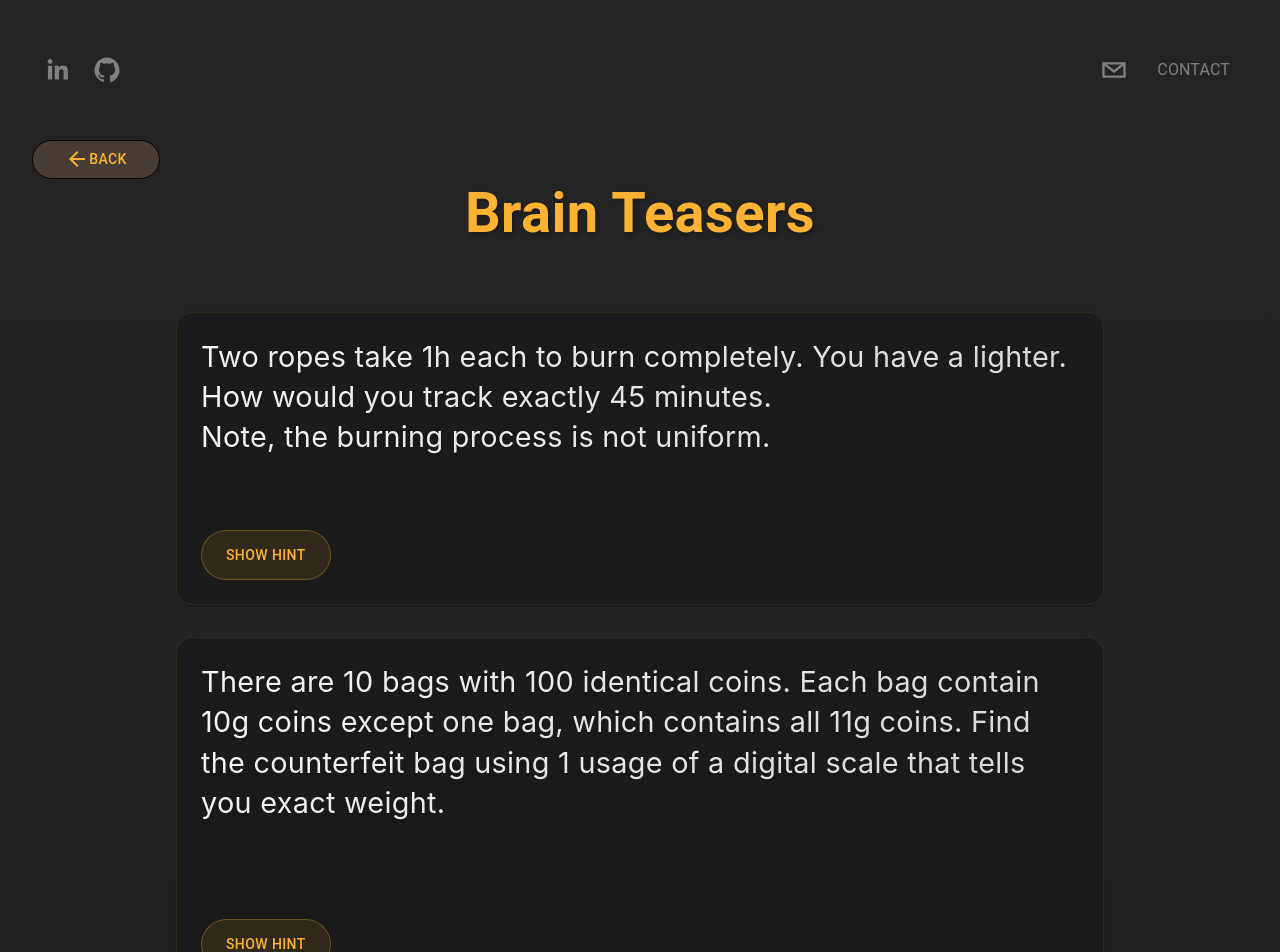
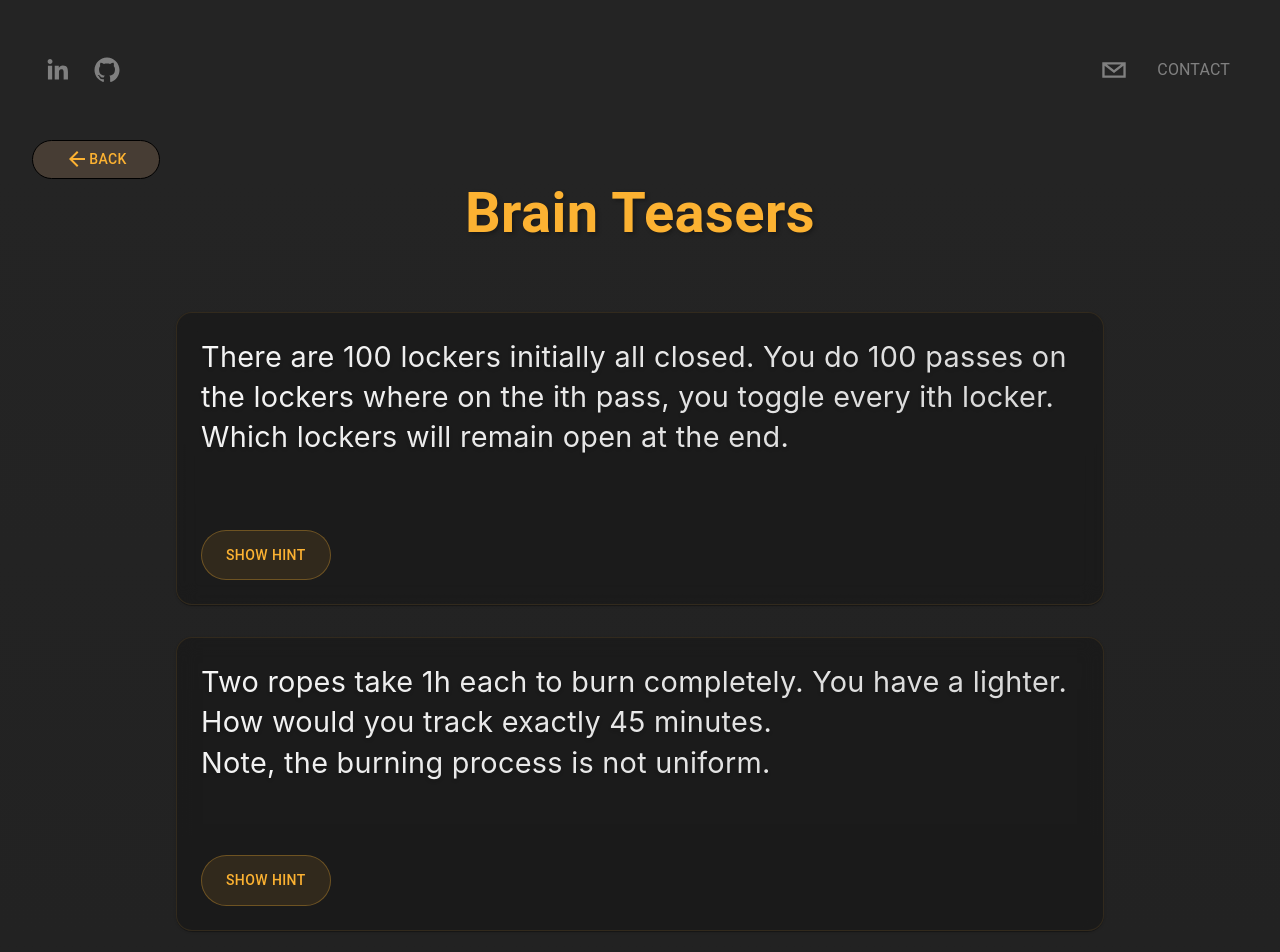
Before and after one commit to LGeoff31/Porfolio, a Next.js app: page /brainteasers in a window 1280 px wide. Shown: the top 952 px of the page. Built offline with nearby package versions, Linux system fonts and the light colour scheme.

Commit message:
locker riddle

```diff
--- a/pages/brainteasers.tsx
+++ b/pages/brainteasers.tsx
@@ -17,9 +17,13 @@ import LightbulbIcon from "@mui/icons-material/Lightbulb";
 const brainTeasers = [
   {
     question:
+      "There are 100 lockers initially all closed. You do 100 passes on the lockers where on the ith pass, you toggle every ith locker. Which lockers will remain open at the end.",
+    hint: "You may light the rope from both ends, when they intersect, half the time has passed.",
+  },
+  {
+    question:
       "Two ropes take 1h each to burn completely. You have a lighter. How would you track exactly 45 minutes.\nNote, the burning process is not uniform.",
     hint: "You may light the rope from both ends, when they intersect, half the time has passed.",
-    gif: "/burning_rope.gif", // Path to the GIF in the public folder
   },
   {
     question:
```
